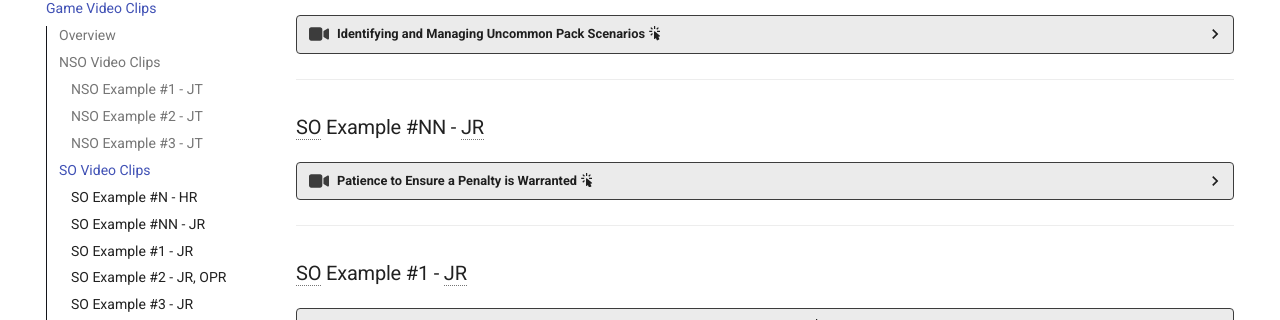
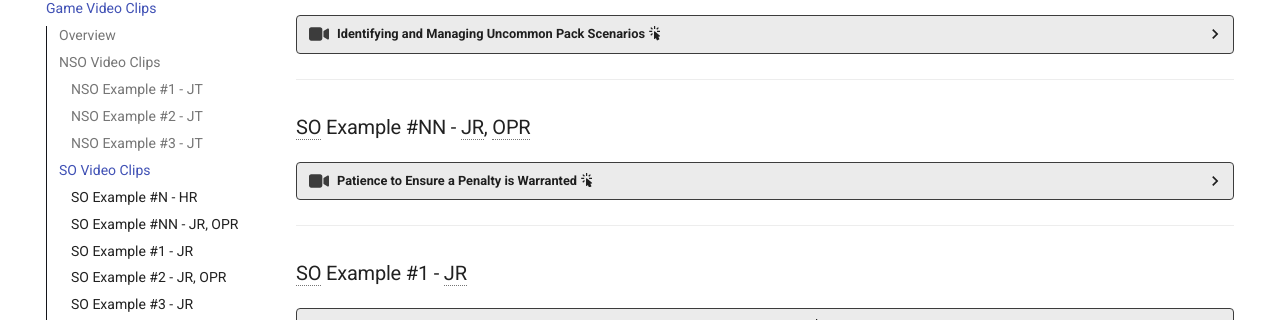
Before and after one commit to timothyhull/breadpool-self-eval, an MkDocs documentation site: the page built from docs/game_video_clips.md, in a window 1280 px wide and 900 px high, scrolled down 787 px. Shown: the part 145-465 px from the top of the window. Built offline with MkDocs 1.6.1 and Material for MkDocs 9.7.7, drawn with Linux system fonts in a browser that asks for light colours; comment, search, counter and statistics services are not loaded; some of the changed lines change nothing that is shown.

Commit message:
Update SO video examples

```diff
--- a/docs/game_video_clips.md
+++ b/docs/game_video_clips.md
@@ -273,35 +273,63 @@
 
 ---
 
-### SO Example #NN - JR
+### SO Example #NN - JR, OPR
 
 ??? video "Patience to Ensure a Penalty is Warranted :material-cursor-default-click:"
 
-    === "Overview :material-cursor-default-click:"
+    - This example consists of several short videos that demonstrate that I have the patience to determine if illegal actions warrant a penalty, either at the time there is sufficient game impact, or after a jam ends.
 
-        - At the ≈4:00 mark in this video, while serving as a JR, I observe White #39 initiate a legal block with my jammer, Purple #316.
-        - The block sends my jammer airborne and into the back of the legs of White #718, causing White #718 to adopt a downed position.
-        - This game is a globally-televised rematch of the 2024 WFTDA Global Championship final between the 2025 GUR #1 and GUR #2 teams.
+    === "Video #1 :material-cursor-default-click:"
 
-    === "Outcome :material-cursor-default-click:"
+        === "Overview :material-cursor-default-click:"
 
-        - I begin bringing my whistle to my mouth to penalize Purple #316 for a low block, and hear a whistle come from the HR (behind me).
-        - I lower my whistle and communicate to the HR that I do not believe Purple #316 had any opportunity to avoid the contact they made with White #718.
-        - I briefly discussed the situation with the HR after the jam, and we elected not issue a penalty to Purple #316.
+            - At the ≈4:00 mark in this video, while serving as a JR, I observe White #39 initiate a legal block with my jammer, Purple #316.
+            - The block sends my jammer airborne and into the back of the legs of White #718, causing White #718 to adopt a downed position.
+            - This game is a globally-televised rematch of the 2024 WFTDA Global Championship final between the 2025 GUR #1 and GUR #2 teams.
 
-    === "Importance :material-cursor-default-click:"
+        === "Outcome :material-cursor-default-click:"
 
-        - I am familiar with the rules sufficiently to understand that this sort of contact warrants a penalty.  However, given the gravity of the game and my assessment that Purple #316 had absolutely no opportunity to avoid making illegal contact with White #718, I exercised patience to avoid mistakenly penalizing a player, especially a jammer, when discretion may be necessary.
-            - If we had immediately penalized Purple #316 and later determined that a penalty was not warranted, there would have been no way to restore the advantage lost by Purple with their jammer serving a penalty mid-jam.
-            - If we decided to penalize Purple #316 after the jam, the opposing team would have gained an advantage equivalent to what they would have had if we had issued a mid-jam penalty.
-        - This example demonstrates that I carefully evaluate the impact my officiating decisions have on a game, always seeking to have as little impact as possible.  I would rather be certain a penalty is warranted than incorrectly penalizing a player and disadvantaging their team, even if the penalty was later removed.
+            - I begin bringing my whistle to my mouth to penalize Purple #316 for a low block, and hear a whistle come from the HR (behind me).
+            - I lower my whistle and communicate to the HR that I do not believe Purple #316 had any opportunity to avoid the contact they made with White #718.
+            - I briefly discussed the situation with the HR after the jam, and we elected not issue a penalty to Purple #316.
 
-    <center>
-        <iframe align="middle" width="560" height="315" src="https://www.youtube.com/embed/qVdgL-THIRE?start=239" style="filter: drop-shadow(0 0 0.2rem black);" title="https://youtu.be/qVdgL-THIRE?t=239" frameborder="0" allow="accelerometer; autoplay; clipboard-write; encrypted-media; gyroscope; picture-in-picture; web-share" referrerpolicy="strict-origin-when-cross-origin" allowfullscreen></iframe>
-    </center>
-    <center>
-        <br>[https://youtu.be/qVdgL-THIRE?t=239 :octicons-link-external-24:](https://youtu.be/qVdgL-THIRE?t=239){ target=_blank }
-    </center>
+        === "Importance :material-cursor-default-click:"
+
+            - I am familiar with the rules sufficiently to understand that this sort of contact warrants a penalty.  However, given the gravity of the game and my assessment that Purple #316 had absolutely no opportunity to avoid making illegal contact with White #718, I exercised patience to avoid mistakenly penalizing a player, especially a jammer, when discretion may be necessary.
+                - If we had immediately penalized Purple #316 and later determined that a penalty was not warranted, there would have been no way to restore the advantage lost by Purple with their jammer serving a penalty mid-jam.
+                - If we decided to penalize Purple #316 after the jam, the opposing team would have gained an advantage equivalent to what they would have had if we had issued a mid-jam penalty.
+            - This example demonstrates that I carefully evaluate the impact my officiating decisions have on a game, always seeking to have as little impact as possible.  I would rather be certain a penalty is warranted than incorrectly penalizing a player and disadvantaging their team, even if the penalty was later removed.
+
+        <center>
+            <iframe align="middle" width="560" height="315" src="https://www.youtube.com/embed/qVdgL-THIRE?start=239" style="filter: drop-shadow(0 0 0.2rem black);" title="https://youtu.be/qVdgL-THIRE?t=239" frameborder="0" allow="accelerometer; autoplay; clipboard-write; encrypted-media; gyroscope; picture-in-picture; web-share" referrerpolicy="strict-origin-when-cross-origin" allowfullscreen></iframe>
+        </center>
+        <center>
+            <br>[https://youtu.be/qVdgL-THIRE?t=239 :octicons-link-external-24:](https://youtu.be/qVdgL-THIRE?t=239){ target=_blank }
+        </center>
+
+    === "Video #2 :material-cursor-default-click:"
+
+        === "Overview :material-cursor-default-click:"
+
+            - At the ≈1:11:25 mark in this video, while serving as the front OPR, I observe White #713 (pivot) initiate illegal (low) contact with Black #417 (jammer) near the apex of turns 1 and 2
+            - The contact causes Black #417 to spin, and they nearly recover their balance before adopting a downed position several seconds later.
+
+        === "Outcome :material-cursor-default-click:"
+
+            - Although I observed an illegal block, I did not immediately identify a resulting loss of position that would constitute sufficient game impact to warrant a penalty.
+            - After Black #416 adopts a downed position while trying to recover their balance from the block by White #713, I issue a low block penalty to White #713.
+
+        === "Importance :material-cursor-default-click:"
+
+            - It's very important to me that I don't penalize players for actions that are illegal but lack sufficient impact on the game or its players to warrant a penalty.
+            - This is one example of how I consistently assess game impact before issuing any penalties, patiently continuing to monitor a player after they are illegally blocked to determine if the illegal block does or doesn't warrant a penalty.
+
+        <center>
+            <iframe align="middle" width="560" height="315" src="https://www.youtube.com/embed/j-Vqep_zRbs?start=4285" style="filter: drop-shadow(0 0 0.2rem black);" title="https://youtu.be/j-Vqep_zRbs?t=4285" frameborder="0" allow="accelerometer; autoplay; clipboard-write; encrypted-media; gyroscope; picture-in-picture; web-share" referrerpolicy="strict-origin-when-cross-origin" allowfullscreen></iframe>
+        </center>
+        <center>
+            <br>[https://youtu.be/j-Vqep_zRbs?t=4285 :octicons-link-external-24:](https://youtu.be/j-Vqep_zRbs?t=4285){ target=_blank }
+        </center>
 
 ---
 
```
